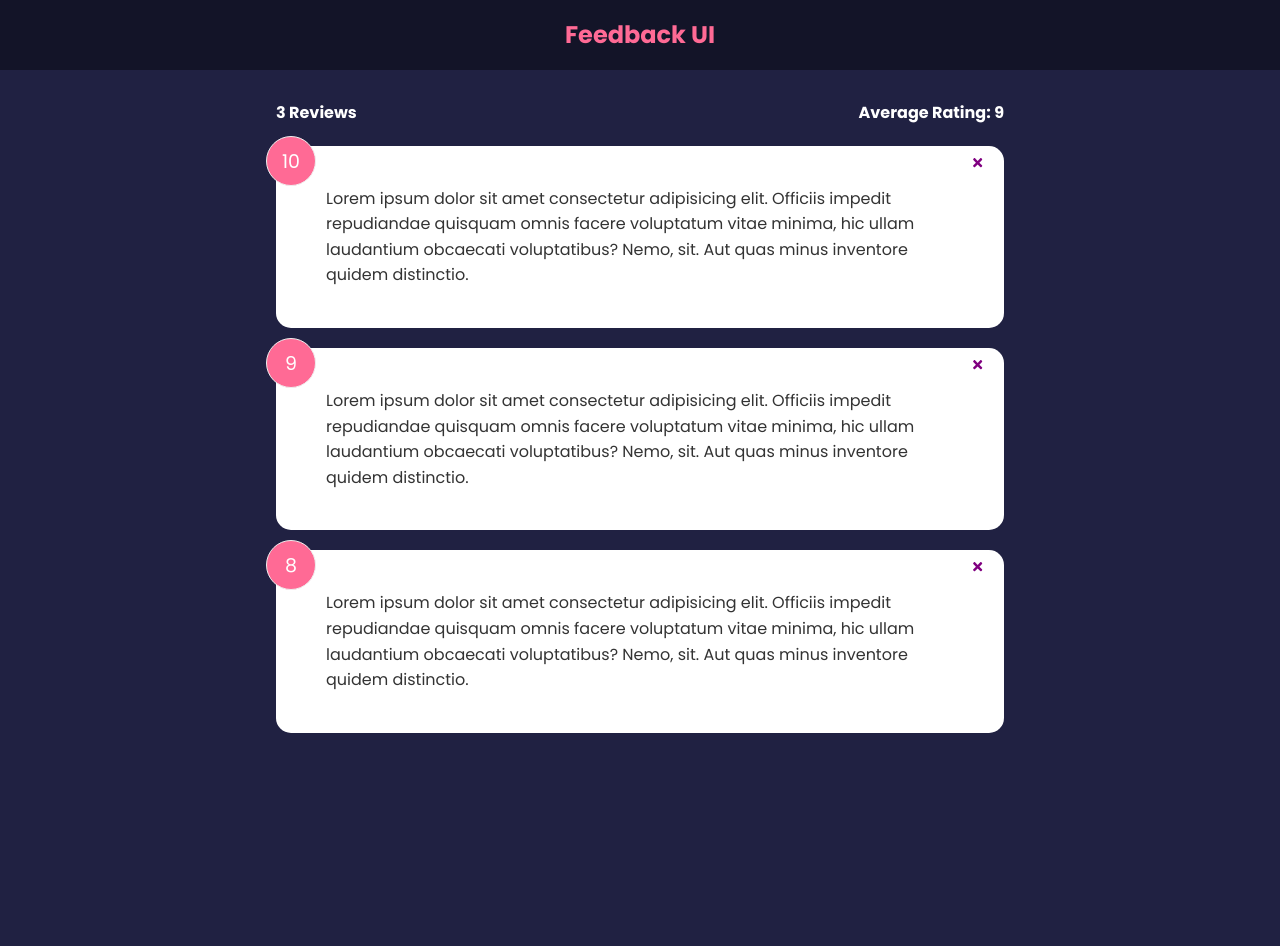
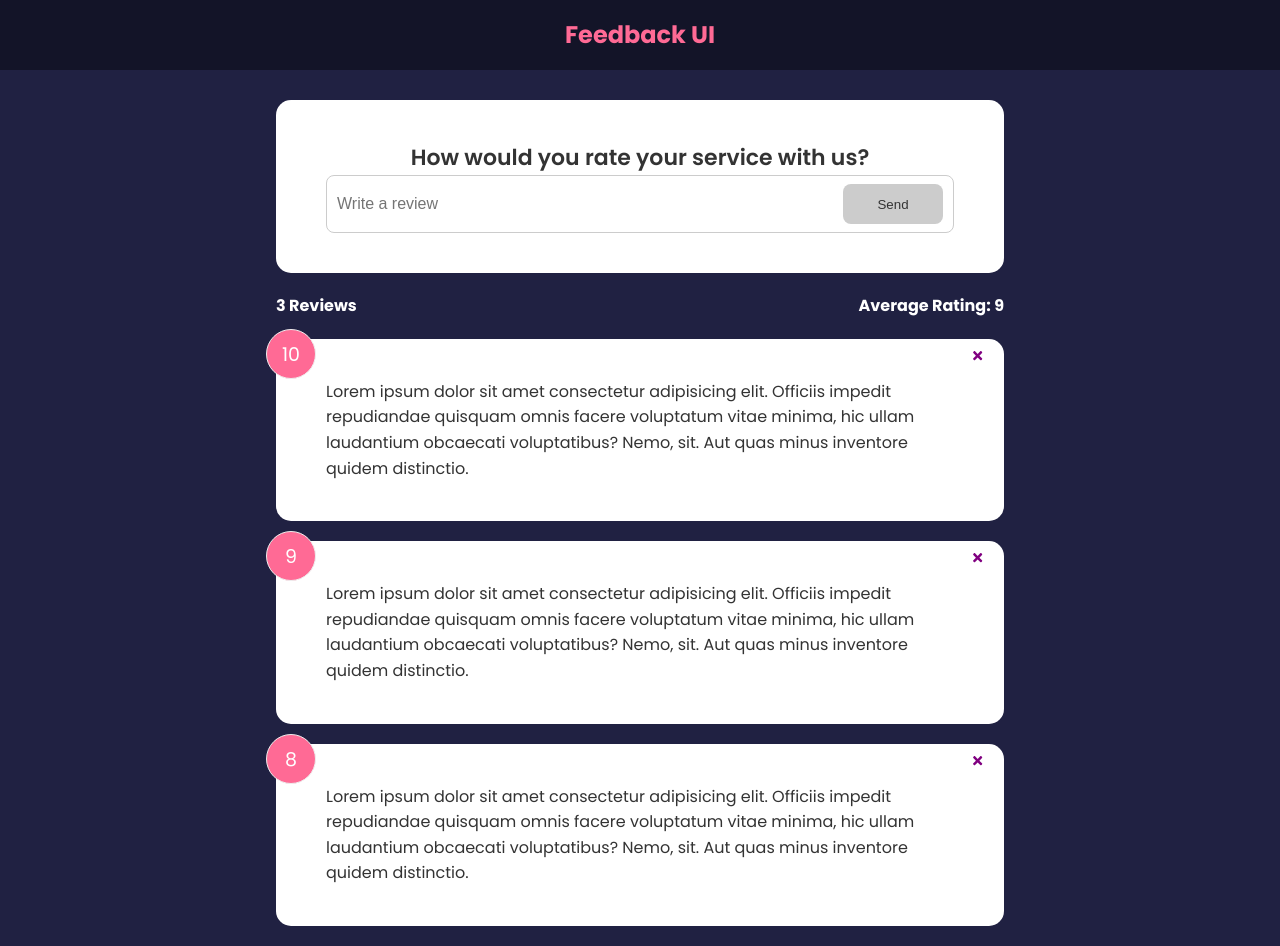
Before and after one commit to Pracasap/feedback-app, a React (Create React App) app: page / in a window 1280 px wide. Before the commit the page ends 800 px from the top, so only its background shows below. Built offline with nearby package versions, Linux system fonts and the light colour scheme.

Commit message:
Validation added to Feedbackfrom's input field

```diff
--- a/src/App.js
+++ b/src/App.js
@@ -3,6 +3,7 @@
 import FeedbackList from './components/FeedbackList'
 import FeedbackStats from './components/FeedbackStats'
 import FeedbackData from './data/feedbackData'
+import FeedbackForm from './components/FeedbackForm'
 
 function App() {
   const [feedback, setFeedback] = useState(FeedbackData)
@@ -17,6 +18,7 @@
     <>
       <Header />
       <div className='container'>
+        <FeedbackForm />
         <FeedbackStats feedback={feedback} />
         <FeedbackList feedback={feedback} handleDelete={deleteFeedback} />
       </div>
--- /dev/null
+++ b/src/components/FeedbackForm.jsx
@@ -0,0 +1,41 @@
+import { useState } from 'react'
+import Card from './shared/Card'
+import Button from './shared/Button'
+
+function FeedbackForm() {
+  const [text, setText] = useState('')
+  const [btnDisabled, setBtnDisabled] = useState(true)
+  const [message, setMessage] = useState('')
+
+  const handleTextChange = (e) => {
+    if(text === '') {
+      setBtnDisabled(true)
+      setMessage(null)
+    } else if(text !== '' && text.trim().length < 10) {
+      setBtnDisabled(true)
+      setMessage('Text must be at least 10 characters')
+    } else {
+      setMessage(null)
+      setBtnDisabled(false)
+    }
+
+    setText(e.target.value)
+  }
+
+  return (
+    <Card>
+      <form>
+        <h2>How would you rate your service with us?</h2>
+        {/* @todo- rating select component */}
+        <div className="input-group">
+          <input onChange={handleTextChange} type="text" placeholder='Write a review' value={text} />
+          <Button type="submit" isDisabled={btnDisabled}>Send</Button>
+        </div>
+
+        {message && <div className="message">{message}</div>}
+      </form>
+    </Card>
+  )
+}
+
+export default FeedbackForm
--- /dev/null
+++ b/src/components/shared/Button.jsx
@@ -0,0 +1,24 @@
+import PropTypes from 'prop-types'
+
+function Button({ children, version, type, isDisabled }) {
+  return (
+    <button type={type} disabled={isDisabled} className={`btn btn-${version}`}>
+      {children}
+    </button>
+  )
+}
+
+Button.defaultProps = {
+  version: 'primary',
+  type: 'button',
+  isDisabled: false
+}
+
+Button.propTypes = {
+  children: PropTypes.node.isRequired,
+  version: PropTypes.string,
+  type: PropTypes.string,
+  isDisabled: PropTypes.bool,
+}
+
+export default Button
```
